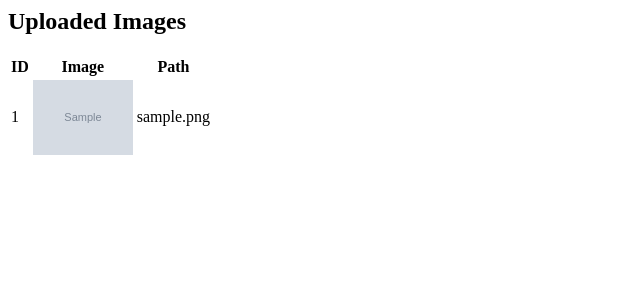
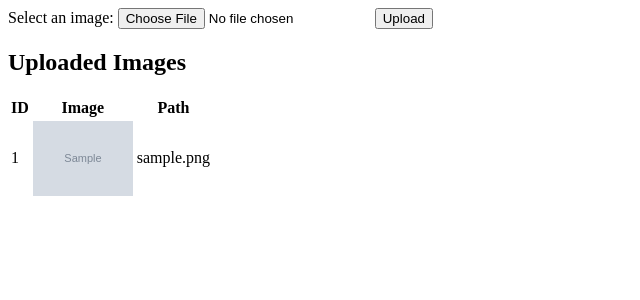
Before and after one commit to moeeztbox/phplearning, a PHP site: page /UploadImage.php in a window 1280 px wide. Shown: the top 300 px of the page, without its empty margins (0-640 px from the left). Run offline with PHP 8.4, Linux system fonts and the light colour scheme; tables that the repository leaves empty or names only in its code hold one stand-in row (values such as "Sample post"); grey boxes marked "Sample" are stand-in pictures.

Commit message:
Bonus Task Securing File Uploads(MIME type Validation) Completed. Changes are made in Day4Tasks(Week 1).

```diff
--- a/Learning Php/Day4Tasks/UploadImage.php
+++ b/Learning Php/Day4Tasks/UploadImage.php
@@ -18,15 +18,27 @@ if (isset($_GET['success']) && $_GET['success'] == 1) {
     echo "<p style='color: green;'>Image uploaded successfully.</p>";
 }
 
+$allowedMimeTypes = ['image/jpeg','image/jpg', 'image/png', 'image/gif', 'image/webp'];
+
 if ($_SERVER['REQUEST_METHOD'] === 'POST') {
     if (isset($_FILES['image'])) {
         $file     = $_FILES['image'];
-        $filename = $file['name'];
+        $filename = basename($file['name']);
         $tmpPath  = $file['tmp_name'];
 
-        if (move_uploaded_file($tmpPath, 'uploads/' . $filename)) {
+        $finfo = finfo_open(FILEINFO_MIME_TYPE);
+        $mimeType = finfo_file($finfo, $tmpPath);
+        finfo_close($finfo);
+
+        if (!in_array($mimeType, $allowedMimeTypes)) {
+            echo "<p style='color: red;'>File type not allowed: $mimeType</p>";
+            exit;
+        }
+
+        $uploadPath = 'uploads/' . $filename;
+        if (move_uploaded_file($tmpPath, $uploadPath)) {
             $stmt = $pdo->prepare("INSERT INTO images (file_path) VALUES (:file_path)");
-            $stmt->execute(['file_path' => 'uploads/' . $filename]);
+            $stmt->execute(['file_path' => $uploadPath]);
             header("Location: " . $_SERVER['PHP_SELF'] . "?success=1");
             exit;
         } else {
@@ -38,8 +50,13 @@ if ($_SERVER['REQUEST_METHOD'] === 'POST') {
 }
 ?>
 
+<form method="post" enctype="multipart/form-data">
+    <label>Select an image:</label>
+    <input type="file" name="image" required>
+    <button type="submit">Upload</button>
+</form>
+
 <?php
-
 $stmt   = $pdo->query("SELECT * FROM images");
 $images = $stmt->fetchAll(PDO::FETCH_ASSOC);
 
@@ -62,4 +79,4 @@ if (count($images) > 0): ?>
 <?php else: ?>
     <p>No images found.</p>
 <?php endif; ?>
-<?php $pdo=null;?>
+<?php $pdo = null; ?>
```
Also changed, not shown: Learning Php/Day4Tasks/uploads/2.jpeg (deleted).
